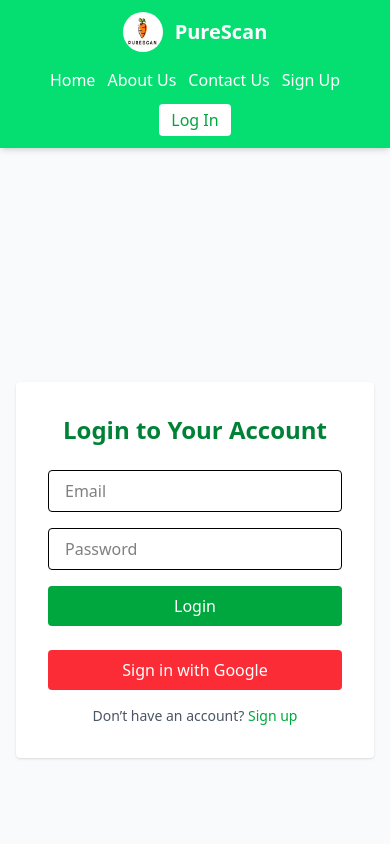
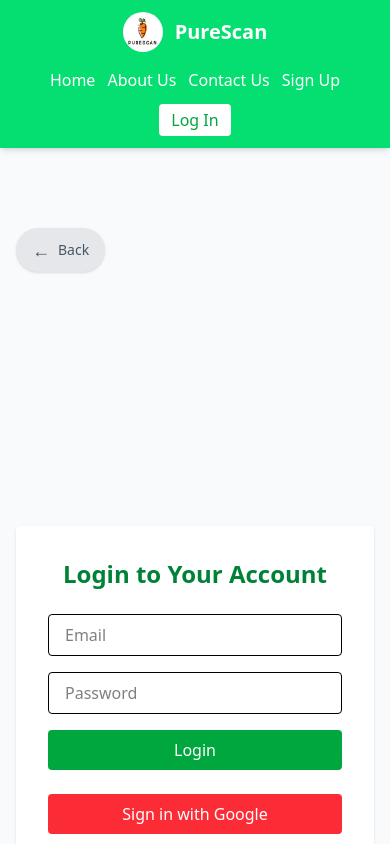
Before and after one commit to virajrajput03789/Pure_Scan, a React (Vite) app: page /login in a window 390 px wide. Shown: the top 844 px of the page. Built offline with nearby package versions, Linux system fonts and the light colour scheme; no server answers.

Commit message:
🎯 Responsive BackButton: UI/UX optimized for all screen sizes

```diff
--- a/src/App.jsx
+++ b/src/App.jsx
@@ -1,10 +1,4 @@
-import {
-  Routes,
-  Route,
-  BrowserRouter,
-  Navigate,
-  useLocation,
-} from 'react-router-dom';
+import {Routes,Route,BrowserRouter,Navigate,useLocation,} from 'react-router-dom';
 import Header from './components/Header.jsx';
 import Footer from './components/Footer.jsx';
 import Home from './pages/Home.jsx';
@@ -43,9 +37,14 @@ function AppContent() {
 
   return (
     <div className="flex flex-col min-h-screen bg-gray-50">
+
       <Header />
-      {shouldShowBackButton && <BackButton />} {/* ✅ Back button injected */}
-      <main className="flex-grow">
+      {shouldShowBackButton && (
+  <div className="relative">
+    <BackButton />
+  </div>
+)}
+      <main className="flex-grow pt-36 sm:pt-28 md:pt-40 lg:pt-44">
         <Routes>
           <Route path="/" element={<Home />} />
           <Route path="/home" element={<Navigate to="/" />} />
@@ -99,6 +98,7 @@ function AppContent() {
       <Footer />
       <ScrollToTopButton />
       <Toaster position="top-right" />
+
     </div>
   );
 }
--- a/src/pages/BackButton.jsx
+++ b/src/pages/BackButton.jsx
@@ -14,7 +14,7 @@ const BackButton = () => {
   };
 
   return (
-    <div className="absolute top-24 sm:top-32 left-4 sm:left-10 md:left-20 z-10">
+    <div className="absolute top-20 sm:top-28 md:top-32 lg:top-36 left-4 sm:left-10 md:left-20 z-10">
       <button
         onClick={handleBack}
         className="inline-flex items-center gap-2 text-gray-600 hover:text-white bg-gray-200 hover:bg-green-600 px-4 py-2 rounded-full text-sm font-medium shadow-sm transition-all duration-200"
```
